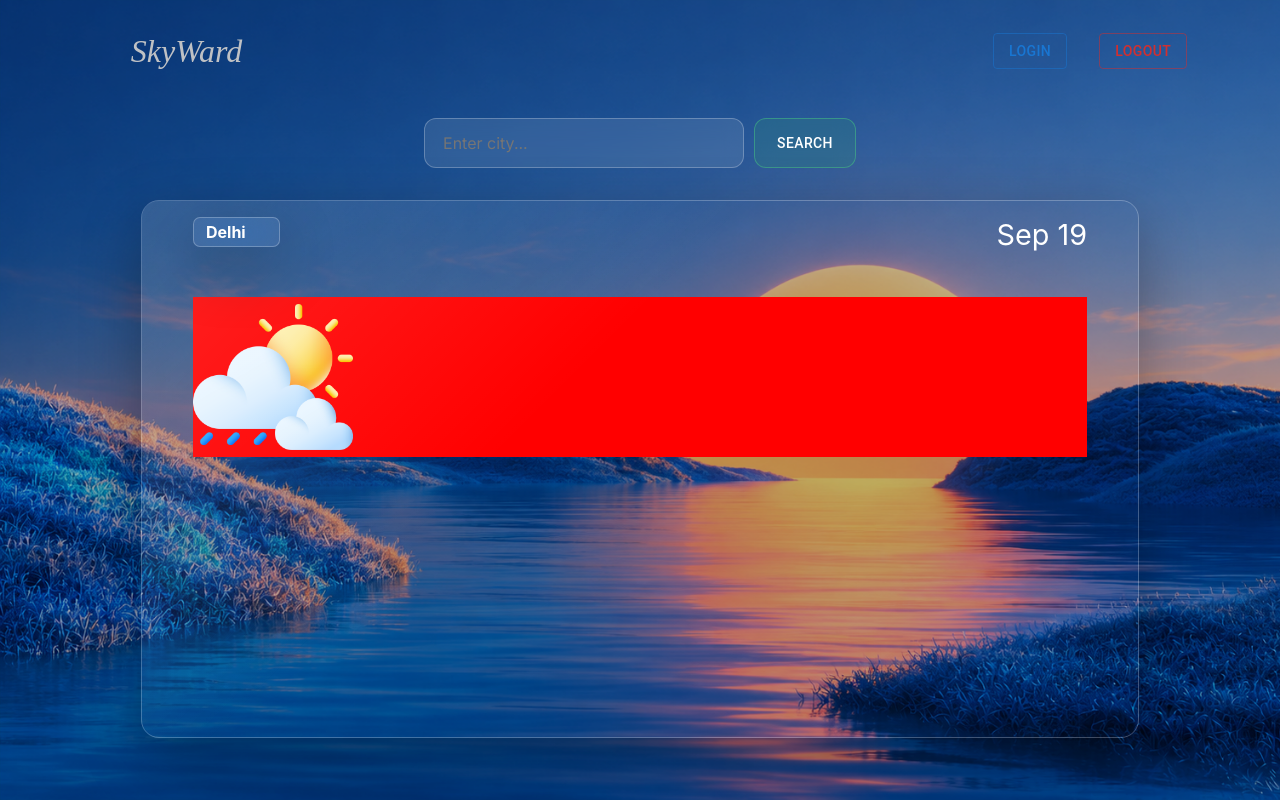
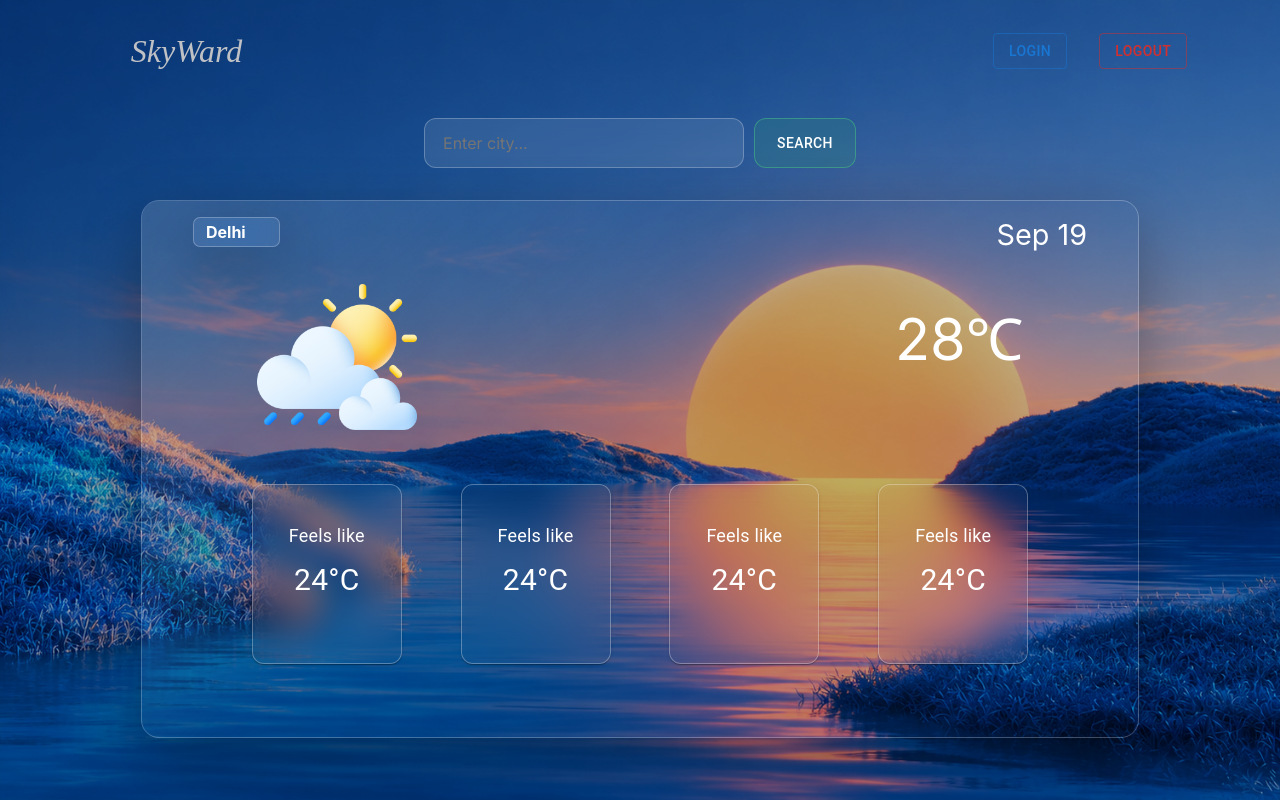
Before and after one commit to rohit-chauhan007/React-JS, a React (Vite) app in the folder WEATHER/: page / in a window 1280 px wide. Built offline with nearby package versions, Linux system fonts and the light colour scheme; no server answers; some icons are missing; a web font is replaced by a local one.

Commit message:
Card component use

```diff
--- a/WEATHER/src/WeatherCard.jsx
+++ b/WEATHER/src/WeatherCard.jsx
@@ -0,0 +1,57 @@
+import Card from '@mui/material/Card'
+import CardContent from '@mui/material/CardContent'
+import Typography from '@mui/material/Typography'
+export default function WeatherCard(){
+    return (
+        <div className='card'>
+          <Card
+  sx={{
+        width: {
+      xs: 60,
+      sm: 120,
+      md: 150,
+    },
+    height: {
+      xs: 90,
+      sm: 150,
+      md: 180,
+    },
+
+    background: "rgba(252, 239, 239, 0.02)",
+    backdropFilter: "blur(15px)",
+    border: "1px solid rgba(255,255,255,0.3)",
+    borderRadius: 3,
+  }}
+>
+  <CardContent
+    sx={{
+      height: "100%",
+       boxSizing: "border-box",
+      display: "flex",
+      alignItems: "center",
+      justifyContent: "center",
+      flexDirection: "column",
+      gap: 1,
+      padding: 0,
+      color:"white"
+    }}
+  >
+    <Typography sx={{ fontSize:{
+       xs:12,
+       sm:18
+    } }}>
+      Feels like
+    </Typography>
+
+    <Typography sx={{ fontSize:{
+        xs:15,
+        sm:30
+    } }}>
+      24°C
+    </Typography>
+  </CardContent>
+</Card>
+
+        </div>
+    )
+}
--- a/WEATHER/src/WeatherInfo.jsx
+++ b/WEATHER/src/WeatherInfo.jsx
@@ -3,6 +3,7 @@ import "./WeatherInfo.css";
 import myFunction from "./date";
 import { Icon } from "@iconify/react";
 import weatherImage from "./assets/weather.png";
+import WeatherCard from "./WeatherCard";
 
 export default function WeatherInfo({ location = "Delhi" }) {
 
@@ -28,7 +29,18 @@ export default function WeatherInfo({ location = "Delhi" }) {
                 <div className="weather_forcast_img">
                     <img src={weatherImage} />
                 </div>
+               <div className="weather_temprature">
+                <h2>28℃</h2>
+               </div>
             </div>
+        {/* weather_card_component */}
+        <div className="weather_card">
+            <WeatherCard />
+            <WeatherCard />
+            <WeatherCard />
+            <WeatherCard />
+        </div>
+
         </div>
     );
 }
--- a/WEATHER/src/weatherInfo.css
+++ b/WEATHER/src/weatherInfo.css
@@ -59,7 +59,10 @@
 .weather_temp{
     height:160px;
     width: 100%;
-    background-color: red;
+    display: flex;
+    align-items: center;
+    justify-content: space-between;
+    padding: 0 5vw;
 }
 .weather_forcast_img{
     height:100%;
@@ -71,3 +74,17 @@
     height: 100%;
     object-fit: cover;
 }
+.weather_temprature h2{
+    font-size: clamp(16px,5vw,4.5vw);
+    /* font-family: serif; */
+    font-weight: 400;
+}
+.weather_card{
+    height: 54%;
+    width: 100%;
+    margin-top: 1.3rem;
+    display: flex;
+    align-items: center;
+    justify-content: space-evenly;
+
+}
```
